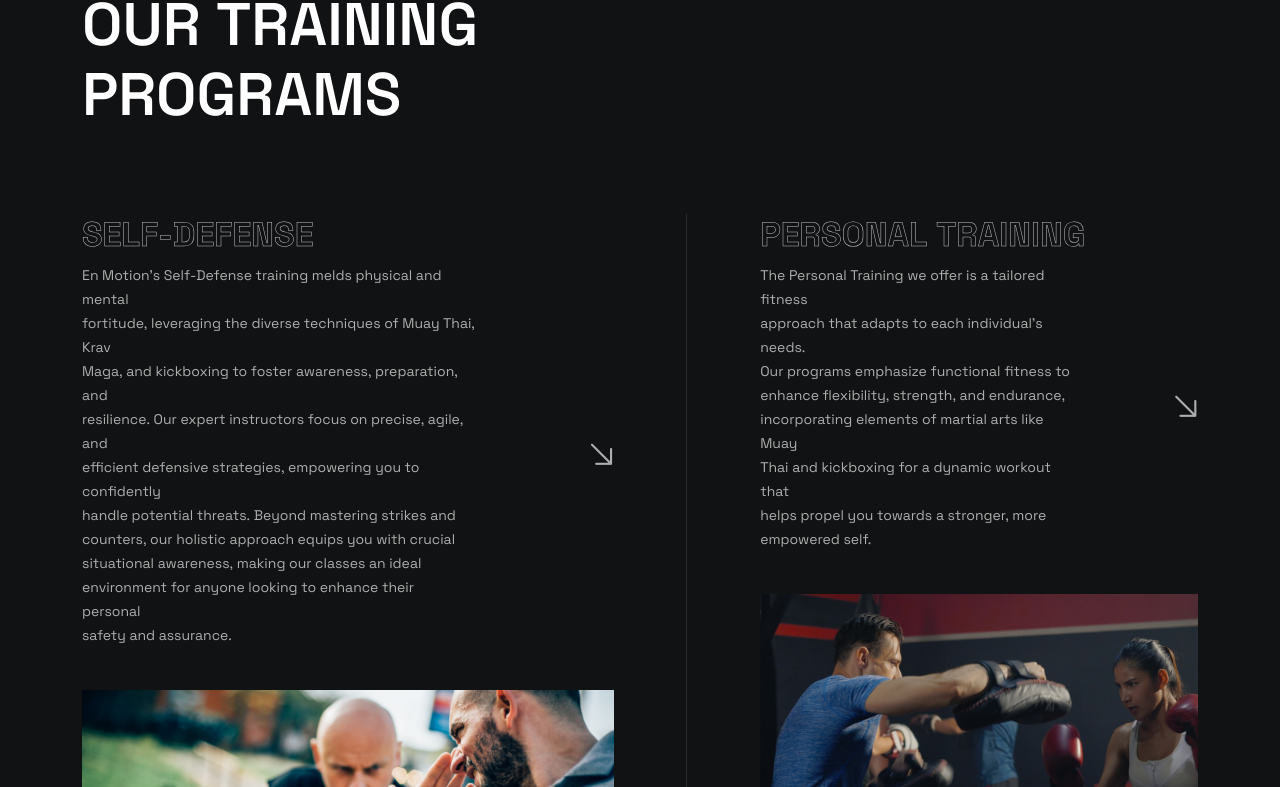
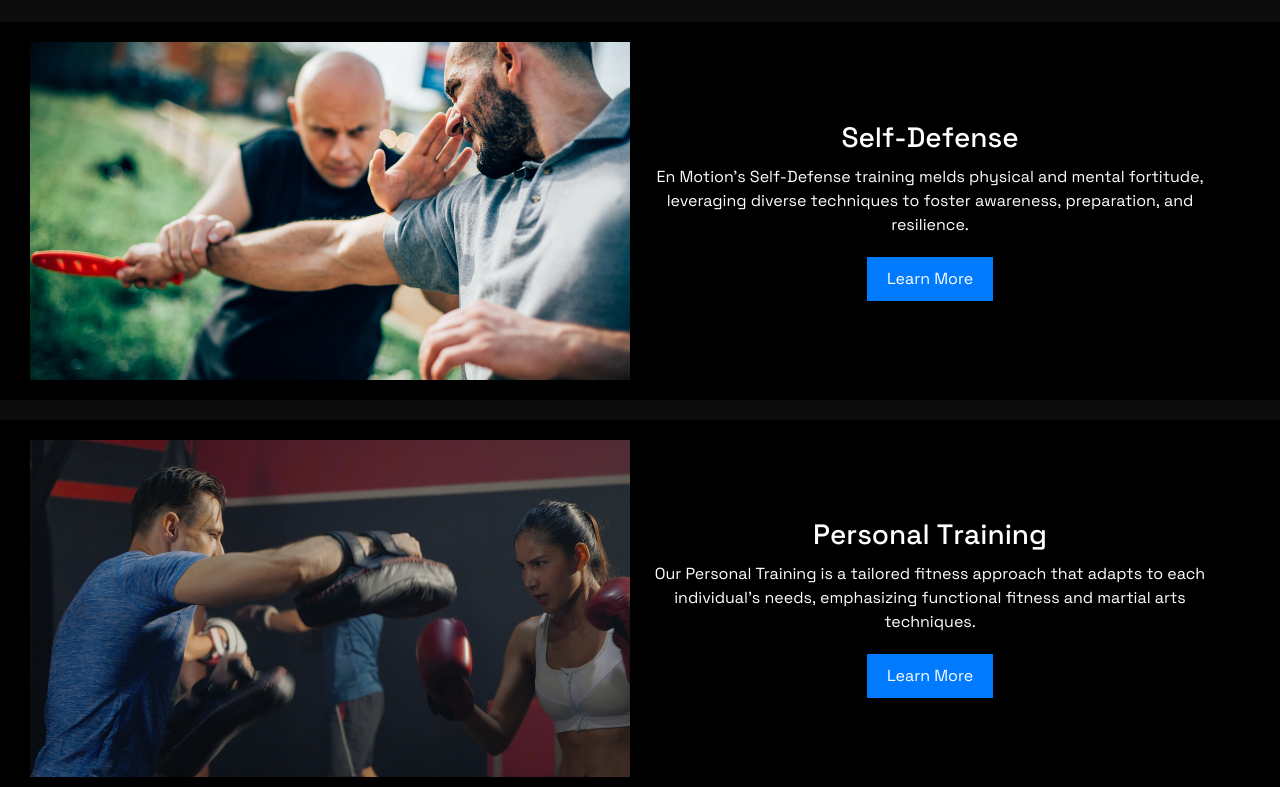
Before and after one commit to Cjrhodes/enmotion-dev, a Next.js app: page / in a window 1280 px wide. Shown: the part 2353-3140 px from the top of the page. Built offline with nearby package versions, Linux system fonts and the light colour scheme.

Commit message:
modified services section

```diff
--- a/src/app/home-3/page.tsx
+++ b/src/app/home-3/page.tsx
@@ -36,7 +36,7 @@ const page = () => {
       <div id="mainContent">
         <TrainingSection />
         <AboutSection3 />
-        <TrainingProgram />
+        <TrainingProgram trainingPrograms={[]} />
         <ScheduleSection />
         <VideoSection3 />
         <PackageSection />
--- a/src/app/page.tsx
+++ b/src/app/page.tsx
@@ -1,16 +1,13 @@
 import React from "react";
 import { Metadata } from "next";
-import TrainingSection from "@/components/service/TrainingSection";
 import HeaderSection from "@/components/header/HeaderSection";
 import AboutSection3 from "@/components/about/AboutSection3";
 import FooterSection3 from "@/components/footer/FooterSection3";
 import SidebarSection from "@/components/side-panel/SidebarSection";
 import ContactFormModal from "@/components/modal/ContactFormModal";
 import HeroSlider from "@/components/hero/HeroSlider";
-import TrainingProgram from "@/components/program/TrainingProgram";
-import PricingSection from "@/components/package/PricingSection";
-import Lightbox from "@/components/modal/Lightbox";
-
+import { trainingProgramData } from "@/data/Data";
+import TrainingProgram from "../components/program/TrainingProgram";
 import { spaceGrotesk } from "./fonts";
 
 export const metadata: Metadata = {
@@ -22,16 +19,12 @@ export default function Home() {
 
 <main className={`home-11 trainer-home ${spaceGrotesk.className}`}>
    <SidebarSection logo="img/enmotion.png" />
-
-   <div id="mainContent">
-   <HeaderSection contactModal={true} />
-   <HeroSlider />
-     <AboutSection3 />
-     <TrainingProgram />
-
-
-
-   </div>
+  <div id="mainContent">
+    <HeaderSection contactModal={true} />
+    <HeroSlider />
+    <AboutSection3 />
+    <TrainingProgram trainingPrograms={trainingProgramData} />
+  </div>
    <FooterSection3 />
   <ContactFormModal />
 
--- /dev/null
+++ b/src/components/program/Training.module.css
@@ -0,0 +1,118 @@
+/* TrainingProgram.module.css */
+.trainingProgram {
+    display: flex;
+    align-items: center;
+    margin-bottom: 20px;
+  }
+
+  .trainingProgramRowWrapper {
+    display: flex;
+    flex-wrap: wrap;
+    gap: 20px;
+  }
+
+  .programContent {
+    flex: 1;
+    padding-right: 20px;
+  }
+
+  .programImage {
+    flex: 1;
+  }
+  .textWhite {
+    color: #ffffff;
+  }
+
+
+  .programImage img {
+    max-width: 80%;
+    height: 60%;
+  }
+
+  .button {
+    padding: 10px 20px;
+    background-color: #007bff;
+    color: red;
+    border: none;
+    cursor: pointer;
+  }
+
+  .modal {
+    position: fixed;
+    top: 0;
+    left: 0;
+    width: 100%;
+    height: 100%;
+    background-color: rgba(0, 0, 0, 0.5);
+    display: flex;
+    justify-content: center;
+    align-items: center;
+    z-index: 9999;
+  }
+
+  .modalContent {
+    background-color: #ffffff;
+    padding: 20px;
+    border-radius: 4px;
+    max-width: 500px;
+    width: 100%;
+    text-align: center;
+  }
+
+  .singleProgramBox {
+    background-color: black;
+    padding: 20px;
+    margin-bottom: 20px;
+  }
+  .contactBtn {
+    background-color: #007bff;
+    color: white;
+    padding: 10px 20px;
+    border: none;
+    cursor: pointer;
+  }
+
+  .row {
+    display: flex;
+    align-items: center;
+  }
+
+  .col6 {
+    flex: 1;
+    padding: 0 10px;
+  }
+  .partImg img {
+    max-width: 100%;
+    height: auto;
+  }
+  .titleAnimHeader {
+    color: whitesmoke;
+    font-size: 60px;
+    font-weight: 700;
+    margin-bottom: 20px;
+    text-align: center;
+    padding-top: 40px;
+}
+
+.viewBtn {
+    background-color: #007bff;
+    color: white;
+    padding: 10px 20px;
+    border: none;
+    cursor: pointer;
+  }
+
+  .partTxt {
+    text-align: center;
+    padding-right: 40px;
+  }
+
+  .programTitle {
+    align-items: center;
+    margin-bottom: 10px;
+  }
+
+  .buttonWrapper {
+    text-align: center;
+    margin-top: 20px;
+  }
--- a/src/components/program/TrainingProgram.tsx
+++ b/src/components/program/TrainingProgram.tsx
@@ -1,21 +1,61 @@
 "use client";
-import React from "react";
+import React, { useState } from "react";
 import { motion } from "framer-motion";
 import CustomGsapTextSplit from "../utils/CustomGsapTextSplit";
 import CustomGsapTextSplitLine from "../utils/CustomGsapTextSplitLine";
 import { trainingProgramData } from "@/data/Data";
 import { useAppDispatch } from "@/redux/hooks";
 import { toggleLightboxOpen } from "@/redux/features/lightboxSlice";
-const TrainingProgram = () => {
+import styles from "./Training.module.css";
+import { toggleContactModalOpen } from "@/redux/features/contactModalSlice";
+interface TrainingProgram {
+  id: number;
+  title: string;
+  img: string;
+  shortDesc: string;
+  fullDesc: string;
+}
+
+interface TrainingProgramProps {
+  trainingPrograms: TrainingProgram[];
+}
+
+
+const TrainingProgram: React.FC<TrainingProgramProps> = ({ trainingPrograms }) => {
   const dispatch = useAppDispatch();
+  const [selectedProgram, setSelectedProgram] = useState<TrainingProgram | null>(null);
+  const [isContactModalOpen, setIsContactModalOpen] = useState(false);
+
+  const openModal = (program: TrainingProgram) => {
+    setSelectedProgram(program);
+  };
+
+  const closeModal = () => {
+    setSelectedProgram(null);
+  };
+
+
+
+
+  const openContactModal = () => {
+    dispatch(toggleContactModalOpen());
+    setSelectedProgram(null);
+
+  };
+
+  const closeContactModal = () => {
+    setIsContactModalOpen(false);
+  };
+
+
   return (
     <section id="TrainingProgram">
-      <div className="training-program-10 bg-dark bg-opacity-25">
-        <div className="container">
-          <div className="section-heading-8 section-heading-10">
-            <div className="row align-items-center row-gap-lg-0 row-gap-5 ">
+      <div className={styles.trainingProgram10}>
+        <div className={styles.container}>
+          <div className={styles.sectionHeading8}>
+            <div className={`${styles.row} ${styles.alignItemsCenter} ${styles.rowGapLg0} ${styles.rowGap5}`}>
               <motion.div
-                className="col-lg-6"
+                className={styles.col6}
                 initial={{
                   opacity: 0,
                 }}
@@ -27,12 +67,12 @@ const TrainingProgram = () => {
                 }}
                 viewport={{ once: true }}
               >
-                <h2 className="title-anim">
-                  <CustomGsapTextSplit children="Our training programs" />
+                <h2 className={`${styles.titleAnimHeader} ${styles.textWhite}`}>
+                  <CustomGsapTextSplit>Our Training Programs</CustomGsapTextSplit>
                 </h2>
               </motion.div>
               <motion.div
-                className="col-xl-4 col-lg-6"
+                className={styles.col4}
                 initial={{
                   opacity: 0,
                 }}
@@ -44,58 +84,26 @@ const TrainingProgram = () => {
                 }}
                 viewport={{ once: true }}
               >
-
               </motion.div>
             </div>
           </div>
-          <div className="training-program-row-wrap">
-            <div className="training-program-row">
+          <div className={styles.trainingProgramRowWrap}>
             {trainingProgramData.map((item) => {
               const openLightbox = () => {
                 dispatch(toggleLightboxOpen(item.img));
               };
               return (
                 <div
-                    className="training-program-col fade_bottom"
+                  className={`${styles.trainingProgramCol} ${styles.fadeBottom}`}
                   key={item.id}
                 >
-                    <div className="single-program-box">
+                  <div className={styles.singleProgramBox}>
+                    <div className={styles.row}>
+                      <div className={styles.col6}>
                         <motion.div
-                        className="part-txt title-anim"
+                          className={styles.partImg}
                           initial={{
-                          x: -30,
-                          opacity: 0,
-                        }}
-                        whileInView={{
-                          x: 0,
-                          opacity: 1,
-                        }}
-                        transition={{
-                          duration: 1 + 0.2 * item.id,
-                        }}
-                        viewport={{ once: true }}
-                      >
-                        <h3 className="program-title">
-                          <CustomGsapTextSplit children={item.title} />{" "}
-
-                        </h3>
-                        <div className="row align-items-center">
-                          <div className="col-9">
-                            <CustomGsapTextSplitLine>
-                            {item.desc}
-                            </CustomGsapTextSplitLine>
-                          </div>
-                          <div className="col-3">
-                            <a href="#" className="view-btn">
-                              <i className="fa-light fa-arrow-down-right"></i>
-                            </a>
-                          </div>
-                        </div>
-                      </motion.div>
-                      <motion.div
-                        className="part-img"
-                        initial={{
-                          x: 50,
+                            x: -50,
                             opacity: 0,
                           }}
                           whileInView={{
@@ -112,14 +120,11 @@ const TrainingProgram = () => {
                           </a>
                         </motion.div>
                       </div>
-                  </div>
-                );
-              })}
-            </div>
-          </div>
+                      <div className={styles.col6}>
                         <motion.div
+                          className={`${styles.partTxt} ${styles.titleAnim}`}
                           initial={{
-              x: -80,
+                            x: 30,
                             opacity: 0,
                           }}
                           whileInView={{
@@ -127,15 +132,81 @@ const TrainingProgram = () => {
                             opacity: 1,
                           }}
                           transition={{
-              duration: 1.5,
+                            duration: 1 + 0.2 * item.id,
                           }}
                           viewport={{ once: true }}
-            className="section-btn-10 justify-content-center fade_bottom"
                         >
-
+                          <h3 className={`${styles.programTitle} ${styles.textWhite}`}>
+                            <CustomGsapTextSplit>{item.title}</CustomGsapTextSplit>
+                          </h3>
+                          <div className={styles.textWhite}>
+                            <CustomGsapTextSplitLine>
+                              {item.shortDesc}
+                            </CustomGsapTextSplitLine>
+                          </div>
+                          <div className={styles.buttonWrapper}>
+                            <button
+                              className={styles.viewBtn}
+                              onClick={() => openModal(item)}
+                            >
+                              Learn More
+                            </button>
+                          </div>
                         </motion.div>
                       </div>
                     </div>
+                  </div>
+                </div>
+              );
+            })}
+          </div>
+        </div>
+      </div>
+
+      {selectedProgram && (
+        <div
+          className={styles.modal}
+          onClick={closeModal}
+        >
+          <div
+            className={styles.modalContent}
+            onClick={(e) => e.stopPropagation()}
+          >
+            <h2>{selectedProgram.title}</h2>
+            <p>{selectedProgram.fullDesc}</p>
+            <button
+              className={styles.contactBtn}
+              onClick={(e) => {
+                e.stopPropagation();
+                openContactModal();
+              }}
+            >
+              Get Started
+            </button>
+          </div>
+        </div>
+      )}
+
+      {isContactModalOpen && (
+        <div
+          className={styles.modal}
+          onClick={closeContactModal}
+        >
+          <div
+            className={styles.modalContent}
+            onClick={(e) => e.stopPropagation()}
+          >
+            <h2>Contact Us</h2>
+            {/* Add your contact form or content here */}
+            <button
+              className={styles.closeBtn}
+              onClick={closeContactModal}
+            >
+              Close
+            </button>
+          </div>
+        </div>
+      )}
     </section>
   );
 };
--- a/src/data/Data.ts
+++ b/src/data/Data.ts
@@ -1,3 +1,5 @@
+
+
 const servicesData = [
   {
     title: "Casting Networks",
@@ -28,6 +30,45 @@ const servicesData = [
     image: "img/s8_4.png",
   },
 ];
+const trainingProgramData: TrainingProgram[] = [
+  {
+    id: 1,
+    title: "Self-Defense",
+    img: "img/krav-maga.jpeg",
+    shortDesc: "En Motion's Self-Defense training melds physical and mental fortitude, leveraging diverse techniques to foster awareness, preparation, and resilience.",
+    fullDesc: "En Motion's Self-Defense training melds physical and mental fortitude, leveraging the diverse techniques of Muay Thai, Krav Maga, and kickboxing to foster awareness, preparation, and resilience. Our expert instructors focus on precise, agile, and efficient defensive strategies, empowering you to confidently handle potential threats. Beyond mastering strikes and counters, our holistic approach equips you with crucial situational awareness, making our classes an ideal environment for anyone looking to enhance their personal safety and assurance.",
+  },
+  {
+    id: 2,
+    title: "Personal Training",
+    img: "img/girl-mit.jpeg",
+    shortDesc: "Our Personal Training is a tailored fitness approach that adapts to each individual's needs, emphasizing functional fitness and martial arts techniques.",
+    fullDesc: "The Personal Training we offer is a tailored fitness approach that adapts to each individual's needs. Our programs emphasize functional fitness to enhance flexibility, strength, and endurance, incorporating elements of martial arts like Muay Thai and kickboxing for a dynamic workout that helps propel you towards a stronger, more empowered self.",
+  },
+  {
+    id: 3,
+    title: "Corporate Wellness",
+    img: "img/group-stretch.jpeg",
+    shortDesc: "Our Corporate Wellness philosophy centers around the belief that a healthy team is a productive team, integrating physical activities with team-building challenges.",
+    fullDesc: "Our philosophy centers around the belief that a healthy team is a productive team. By integrating physical activities with team-building challenges, we help strengthen relationships among colleagues, boosting morale and fostering a supportive company culture. Our group classes range from yoga and pilates to more intense circuit training and boot camps, all tailored to accommodate different fitness levels within your workforce.",
+  },
+  {
+    id: 4,
+    title: "Online Services",
+    img: "img/online-training.png",
+    shortDesc: "Our online fitness programs deliver top-notch instruction in Muay Thai, Krav Maga, and kickboxing directly to you, no matter where you are.",
+    fullDesc: "Our online fitness programs transcend geographical barriers, delivering top-notch instruction in Muay Thai, Krav Maga, and kickboxing directly to you, no matter where you are. Our virtual training sessions are meticulously crafted to mirror the quality and personalization of our in-studio classes, ensuring that you receive the full En Motion experience from the comfort of your home, office, or while on the move.",
+  },
+];
+
+// Define the Training Program interface
+export interface TrainingProgram {
+  id: number;
+  title: string;
+  img: string;
+  shortDesc: string;
+  fullDesc: string;
+}
 
 const educationData = [
   {
@@ -302,32 +343,6 @@ const serviceData3 = [
     id: 4,
     img: "img/sbb.png",
     title: "Self Defense",
-  },
-];
-const trainingProgramData = [
-  {
-    id: 1,
-    title: "Self-Defense",
-    img: "img/krav-maga.jpeg",
-    desc: "En Motion's Self-Defense training melds physical and mental fortitude, leveraging the diverse techniques of Muay Thai, Krav Maga, and kickboxing to foster awareness, preparation, and resilience. Our expert instructors focus on precise, agile, and efficient defensive strategies, empowering you to confidently handle potential threats. Beyond mastering strikes and counters, our holistic approach equips you with crucial situational awareness, making our classes an ideal environment for anyone looking to enhance their personal safety and assurance.",
-  },
-  {
-    id: 2,
-    title: "Personal Training",
-    img: "img/girl-mit.jpeg",
-    desc: "The Personal Training we offer is a tailored fitness approach that adapts to each individual's needs. Our programs emphasize functional fitness to enhance flexibility, strength, and endurance, incorporating elements of martial arts like Muay Thai and kickboxing for a dynamic workout that helps propel you  towards a stronger, more empowered self.",
-  },
-  {
-    id: 3,
-    title: "Corporate Wellness",
-    img: "img/group-stretch.jpeg",
-    desc: "Our philosophy centers around the belief that a healthy team is a productive team. By integrating physical activities with team-building challenges, we help strengthen relationships among colleagues, boosting morale and fostering a supportive company culture. Our group classes range from yoga and pilates to more intense circuit training and boot camps, all tailored to accommodate different fitness levels within your workforce.",
-  },
-  {
-    id: 5,
-    title: "Online Services",
-    img: "img/online-training.png",
-    desc: "Our online fitness programs transcend geographical barriers, delivering top-notch instruction in Muay Thai, Krav Maga, and kickboxing directly to you, no matter where you are. Our virtual training sessions are meticulously crafted to mirror the quality and personalization of our in-studio classes, ensuring that you receive the full En Motion experience from the comfort of your home, office, or while on the move.",
   },
 ];
 
```
Lines whose indentation alone changed are shown as unchanged.
